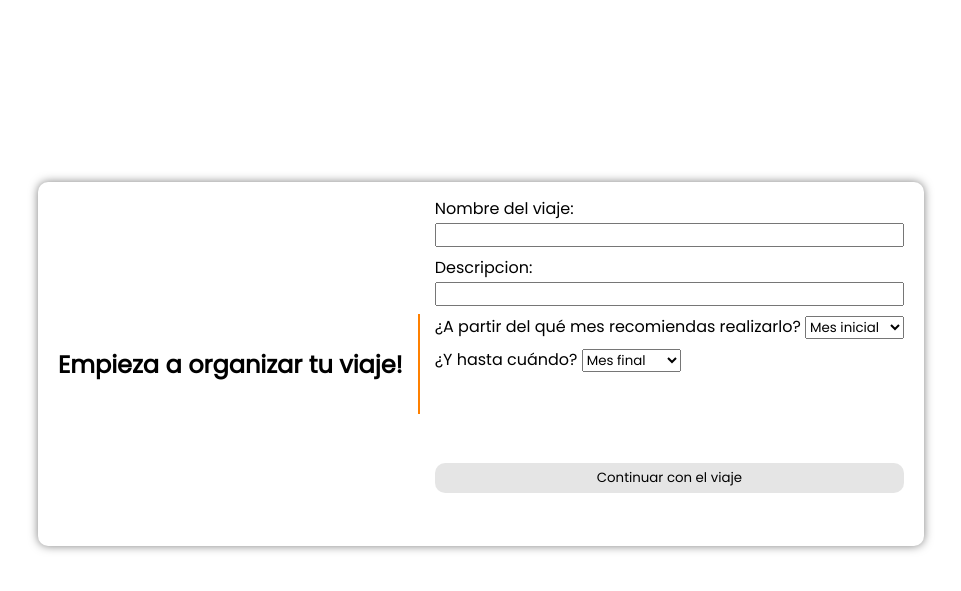
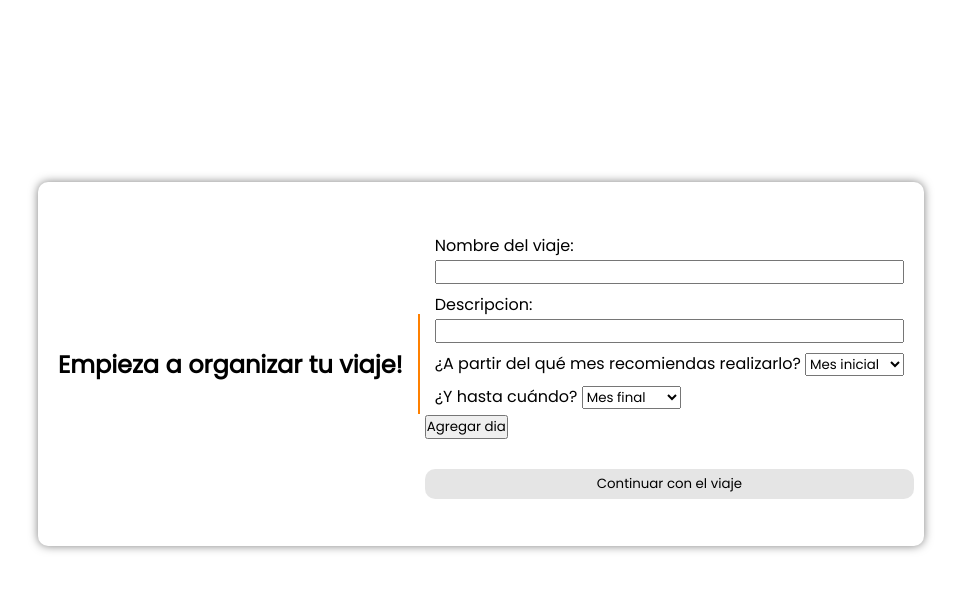
Before and after one commit to IgnacioLopez04/TP-IW2023-Lopez-Bellotti-Trinchieri, a Django app: page /viajes/ in a window 1280 px wide. Shown: the part 50-641 px from the top of the page, without its empty margins (159-1120 px from the left). Run offline with Django 4.2, Linux system fonts and the light colour scheme; a user stored in the database is signed in; tables that the repository leaves empty hold one stand-in row (values such as "Sample post"); some libraries are stand-ins or nearby versions.

Commit message:
Combinacion de formularios Viaje_General con Viaje_Dia en una misma view

```diff
--- a/PlanificadorViajes/viajes/templates/viaje.html
+++ b/PlanificadorViajes/viajes/templates/viaje.html
@@ -12,15 +12,37 @@
           <h1>Empieza a organizar tu viaje!</h1>
         </div>
         <div id="divisor"></div>
+            <form method="post">
                 <div id="cont-form-viaje">
-      <form method="post">
                     {% csrf_token %}
                     <div class="cont-form">
                         {{ form.as_p }}
                     </div>
+                </div>
+                <div id="cont-form-dia">
+                    {% csrf_token %}
+                    {{ formset.management_form }}
+                    <div id="form-lista-dias">
+                        {% for fo in formset %}
+                        {% endfor %}
+                    </div>
+                    <div id="id-form-dia-empty">
+                        <div id="empty-form" class="hidden">{{ formset.empty_form.as_p }}</div>
+                        <div id="empty-destino" class="hidden">
+                            {{ formset.empty_form.destinos.label_tag }}
+                            {{ formset.empty_form.destinos }}
+                        </div>
+                    </div>
+                    <div class="btn-carga">
+                        <button id="btn-agregar-dias" type="button">Agregar dia</button>
+                    </div>
+                </div>
                 <button type="submit" id="btn-cargar-viaje">Continuar con el viaje</button>
             </form>
-    </div>
     </section>
 </main>
+
 {% endblock content%}
+{% block js %}
+    <script src="{% static 'JS/viaje.js' %}"></script>
+{% endblock js %}
--- a/PlanificadorViajes/viajes/views.py
+++ b/PlanificadorViajes/viajes/views.py
@@ -1,6 +1,7 @@
 from django.shortcuts import render, redirect, get_object_or_404
 from django.contrib.auth.decorators import login_required
 from viajes.forms import ViajeForm, CargarDiaViajeForm
+from django.forms import formset_factory
 from viajes.models import Viaje_General, Viaje_Dia, Viaje_Dia_Destino
 from django.http import HttpResponse
 import random
@@ -23,42 +24,51 @@ meses_dict = {
 
 @login_required
 def cargarViaje(request):
+    DiaFormSet = formset_factory(CargarDiaViajeForm, extra=1, can_delete=True)
+
     if request.method == 'POST':
         # form = ViajeForm(request.POST, meses_dict = meses_dict)
-        form = ViajeForm(request.POST)
-        if form.is_valid():
-            viaje = form.save(commit=False)  # Crea una instancia del Viaje sin guardarla aún
-            viaje.usuario = request.user  # Asigna el usuario actual al campo user
+        viaje_form = ViajeForm(request.POST)
+        dia_formset = DiaFormSet(request.POST)
 
-            viaje.calificacion= random.randint(1, 5) #le doy una calificacion aleatoria por ahora para que ande el filtro
+        if viaje_form.is_valid():
+            viaje_form = viaje_form.save(commit=False)
+            viaje_form.usuario = request.user
 
-            viaje.save() #ahora si guarda el viaje con el usuario asignado
+            viaje_form.calificacion= random.randint(1, 5) #le doy una calificacion aleatoria por ahora para que ande el filtro
+            viaje_form.save()
 
-            viaje_id = viaje.id
-            return redirect('viajes-cargar-dia-viaje', viaje_id=viaje_id)
+
+        if dia_formset.is_valid():
+            cant_dias = 0
+
+            for f in dia_formset:
+                if f in dia_formset.deleted_forms:
+                    continue
+                f_instance = f.save(commit=False)
+                f_instance.viaje = viaje_form
+                f_instance.save()
+
+                cant_dias += 1
+
+                destinos_seleccionados = f.cleaned_data['destinos']
+                f_instance.destinos.set([destinos_seleccionados])  # Agregar los destinos a la relación many-to-many
+
+            viaje_form.cantidadDias = cant_dias
+            viaje_form.save()
+
+            #viaje_id = viaje.id
+            #return redirect('viajes-cargar-dia-viaje')
+            return redirect('sitio-inicio')
     else:
         # form = ViajeForm(meses_dict = meses_dict)
-        form = ViajeForm()
+        viaje_form = ViajeForm()
+        dia_formset = DiaFormSet()
 
-    return render(request, 'viaje.html', {'form': form})
-
-
-@login_required
-def cargar_dia_viaje(request): #tendria que desaparecer ya
-    if request.method == 'POST':
-        form = CargarDiaViajeForm(request.POST)
-        if form.is_valid():
-            dia_viaje = form.save()
-            return redirect('viajes-cargar-dia-viaje')
-    else:
-        form = CargarDiaViajeForm()
-
-    dia_actual = request.session.get('dia_actual', 1)
-    titulo = f'Día {dia_actual}'
-
-    return render(request, 'dia_viaje.html', {'form': form, 'titulo': titulo})
-
-
+    return render(request, 'viaje.html', {
+        'form': viaje_form,
+        'formset': dia_formset,
+    })
 def detalle_viaje(request, viaje_id):
     viaje = get_object_or_404(Viaje_General, pk=viaje_id)
     return render(request, 'detalle-viaje.html', {'viaje': viaje})
```
Lines whose indentation alone changed are shown as unchanged.
